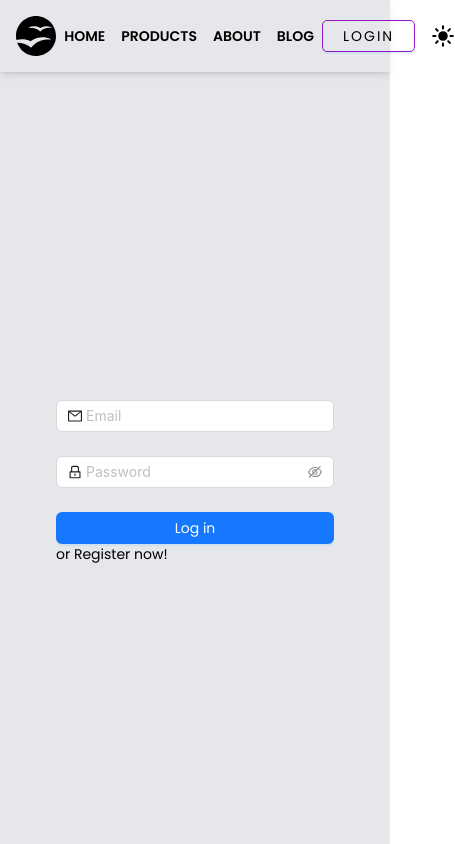
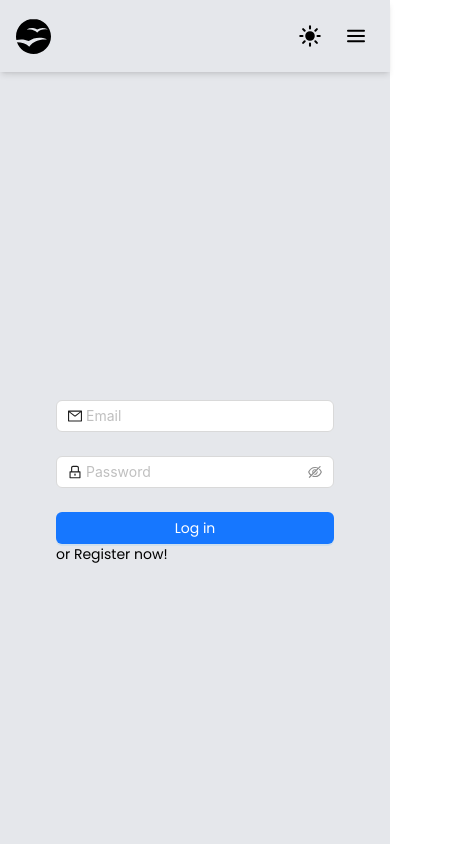
Before and after one commit to opu183059/Inksipre_Frontend, a React (Vite) app: page /login in a window 390 px wide. Shown: the top 844 px of the page, 455 px wide, since content can reach past the window. Built offline with nearby package versions, Linux system fonts and the light colour scheme; a web font is replaced by a local one.

Commit message:
Refactor styles and enhance mobile navigation with new MobileMenu component

```diff
--- a/src/App.css
+++ b/src/App.css
@@ -1,27 +1,27 @@
-.text-primary{
-    @apply text-black dark:text-gray-50 text-sm md:text-base;
+.text-primary {
+  @apply text-black dark:text-gray-50 text-sm md:text-base;
 }
 
-.container{
-    @apply w-11/12 mx-auto;
+.container {
+  @apply w-11/12 mx-auto;
 }
 
-.bg-primary{
-    @apply bg-gray-200 dark:bg-gray-800;
+.logo-hover {
+  @apply hover:text-[var(--btn-primary-color)] dark:hover:text-white transition-all duration-300;
 }
 
-.menu-hover{
-    @apply hover:text-blue-500 uppercase duration-300;
+.menu-hover {
+  @apply hover:text-[var(--btn-primary-color)] dark:hover:text-[var(--btn-secondary-color)] uppercase transition-all duration-300 hover:underline underline-offset-4;
 }
 
-.category-card{
-    @apply hover:shadow-lg  dark:hover:shadow-gray-700 duration-300;
+.category-card {
+  @apply hover:shadow-lg  dark:hover:shadow-gray-700 duration-300;
 }
 
-.footer-menu-hover{
-    @apply hover:text-blue-500 hover:underline duration-300;
+.footer-menu-hover {
+  @apply hover:text-[var()] hover:underline duration-300;
 }
 
-.footer-menu-header{
-    @apply underline underline-offset-4 font-semibold mb-4
+.footer-menu-header {
+  @apply underline underline-offset-4 font-semibold mb-4;
 }
--- a/src/assets/Logo.tsx
+++ b/src/assets/Logo.tsx
@@ -3,10 +3,7 @@ import { SiApacheopenoffice } from "react-icons/si";
 const Logo = () => {
   return (
     <>
-      <SiApacheopenoffice
-        size={40}
-        className="hover:text-blue-500 duration-500 cursor-pointer"
-      />
+      <SiApacheopenoffice size={35} className="logo-hover" />
     </>
   );
 };
--- a/src/components/common/MainNavbar.tsx
+++ b/src/components/common/MainNavbar.tsx
@@ -5,13 +5,16 @@ import Logo from "../../assets/Logo";
 import { useEffect, useState } from "react";
 import { IoSunny } from "react-icons/io5";
 import { IoMoon } from "react-icons/io5";
+import { UserOutlined } from "@ant-design/icons";
 import { FiShoppingCart } from "react-icons/fi";
 import { logout, selectCurrentUser } from "../../redux/feature/auth/authSlice";
 import { useAppDispatch, useAppSelector } from "../../redux/hooks";
 import { selectCurrentCart } from "../../redux/feature/cart/cartSlice";
+import MobileMenu from "./MobileMenu";
 
 const MainNavbar = () => {
   const [open, setOpen] = useState(false);
+  const [menuOpen, setMenuOpen] = useState(false);
 
   const dispatch = useAppDispatch();
 
@@ -57,15 +60,15 @@ const MainNavbar = () => {
   return (
     <nav className="sticky top-0 z-50 shadow-md text-primary bg-primary">
       <div className="container flex justify-between items-center py-4">
-        <div>
+        <Link to={"/"}>
           <Logo />
-        </div>
-        <div className="menu">
+        </Link>
+        <div className="menu hidden md:block">
           {mainMenu.map((item, index) => (
             <Link
               to={item.link}
               key={index}
-              className=" hover:text-blue-500 mx-2 font-poppins uppercase duration-300 font-bold"
+              className="menu-hover mx-2 font-poppins font-bold"
             >
               {item.title}
             </Link>
@@ -73,7 +76,7 @@ const MainNavbar = () => {
         </div>
         <div className="flex gap-4 items-center">
           {user ? (
-            <div className="flex items-baseline gap-4">
+            <div className="flex items-end gap-4">
               {user.userRole == "user" && (
                 <Link to={`${user?.userRole}/dashboard/cart`}>
                   <Badge
@@ -84,7 +87,7 @@ const MainNavbar = () => {
                     )}
                     overflowCount={20}
                   >
-                    <FiShoppingCart size={22} />
+                    <FiShoppingCart size={20} className="dark:text-gray-50" />
                   </Badge>
                 </Link>
               )}
@@ -93,18 +96,20 @@ const MainNavbar = () => {
                 trigger={["hover"]}
                 open={open}
                 onOpenChange={(flag) => setOpen(flag)}
+                className="hidden md:block"
               >
                 <Avatar
-                  src="https://t3.ftcdn.net/jpg/02/99/04/20/360_F_299042079_vGBD7wIlSeNl7vOevWHiL93G4koMM967.jpg"
+                  size={{ xs: 30, sm: 36, md: 40 }}
+                  icon={<UserOutlined />}
                   className="cursor-pointer"
                 />
               </Dropdown>
             </div>
           ) : (
-            <Link to={"/login"}>
+            <Link to={"/login"} className="hidden md:block">
               <Button
                 type="primary"
-                className="btn10 !text-black hover:!text-gray-50"
+                className="btn10 !text-black hover:!text-gray-50 dark:!text-gray-50"
               >
                 Login
               </Button>
@@ -116,6 +121,21 @@ const MainNavbar = () => {
           >
             {darkMode ? <IoMoon /> : <IoSunny />}
           </button>
+          <label className="block md:hidden">
+            <div className="w-9 h-10 cursor-pointer flex flex-col items-center justify-center">
+              <input
+                className="hidden peer"
+                type="checkbox"
+                onChange={() => {
+                  setMenuOpen(!menuOpen);
+                }}
+              />
+              <div className="w-[50%] h-[2px] bg-black dark:bg-gray-50 rounded-sm transition-all duration-300 origin-left translate-y-[0.45rem] peer-checked:rotate-[-45deg]"></div>
+              <div className="w-[50%] h-[2px] bg-black dark:bg-gray-50 rounded-md transition-all duration-300 origin-center peer-checked:hidden"></div>
+              <div className="w-[50%] h-[2px] bg-black dark:bg-gray-50 rounded-md transition-all duration-300 origin-left -translate-y-[0.45rem] peer-checked:rotate-[45deg]"></div>
+            </div>
+          </label>
+          {menuOpen && <MobileMenu />}
         </div>
       </div>
     </nav>
--- /dev/null
+++ b/src/components/common/MobileMenu.tsx
@@ -0,0 +1,45 @@
+import { Link } from "react-router-dom";
+import { mainMenu } from "../menu/mainMenu";
+import { Button } from "antd";
+import { useAppDispatch, useAppSelector } from "../../redux/hooks";
+import { logout, selectCurrentUser } from "../../redux/feature/auth/authSlice";
+
+const MobileMenu = () => {
+  const user = useAppSelector(selectCurrentUser);
+  const dispatch = useAppDispatch();
+  return (
+    <div className="absolute top-16 left-0 backdrop-blur bg-black/25 w-full">
+      <div className="w-full flex flex-col gap-4 items-end p-6 h-[90vh] text-lg text-white font-bold">
+        {mainMenu.map((item, index) => (
+          <Link to={item.link} key={index}>
+            {item.title}
+          </Link>
+        ))}
+
+        {user ? (
+          <>
+            <Link to={`${user?.userRole}/dashboard`}>Dashboard</Link>
+            <Link to={`${user?.userRole}/dashboard/profile`}>Profile</Link>
+            <Button
+              type="primary"
+              className="btn10"
+              onClick={() => {
+                dispatch(logout());
+              }}
+            >
+              Logout
+            </Button>
+          </>
+        ) : (
+          <Link to={"/login"}>
+            <Button type="primary" className="btn10">
+              Login
+            </Button>
+          </Link>
+        )}
+      </div>
+    </div>
+  );
+};
+
+export default MobileMenu;
--- a/src/index.css
+++ b/src/index.css
@@ -5,10 +5,13 @@
 :root {
   --btn-primary-color: #9316c5;
   --btn-secondary-color: #ca42ff;
+  --bg-color: #e5e7eb;
 }
+
 .dark {
   --btn-primary-color: #9316c5;
   --btn-secondary-color: #ca42ff;
+  --bg-color: #221129;
 }
 
 * {
@@ -18,9 +21,14 @@
   font-family: poppins;
 }
 
+.bg-primary {
+  background-color: var(--bg-color);
+}
+
 .btn {
   background-color: var(--btn-secondary-color) !important;
 }
+
 .btn:hover {
   background-color: var(--btn-primary-color) !important;
 }
--- a/src/pages/home/sections/Banner.tsx
+++ b/src/pages/home/sections/Banner.tsx
@@ -7,7 +7,7 @@ const Banner = () => {
     <div className="min-h-screen bg-[url('../../../HomeBanner.jpg')] bg-center md:bg-cover bg-local md:bg-fixed -mt-14">
       <div className="min-h-screen bg-black/40">
         <div className="container">
-          <div className="md:w-1/2 flex flex-col justify-center min-h-screen text-center md:text-left p-4 md:p-0">
+          <div className="md:w-1/2 flex flex-col items-center md:items-start justify-center min-h-screen text-center md:text-left p-4 md:p-0">
             <h1 className="text-4xl md:text-6xl font-playwrite font-bold text-gray-50">
               Inkspire
             </h1>
@@ -18,7 +18,7 @@ const Banner = () => {
             </p>
             <Link to={"/products"}>
               <Button type="primary" className="btn10 mt-4">
-                View All Products{" "}
+                View All Products
                 <AiOutlineProduct size={16} className="ml-2" />
               </Button>
             </Link>
--- a/src/pages/home/sections/Products.tsx
+++ b/src/pages/home/sections/Products.tsx
@@ -31,7 +31,7 @@ const Products = () => {
             <Link to={"/products"}>
               <Button
                 type="primary"
-                className="btn10 !text-black hover:!text-gray-50"
+                className="btn10 !text-black hover:!text-gray-50 dark:!text-gray-50"
               >
                 View all <AiOutlineProduct size={14} />
               </Button>
```
